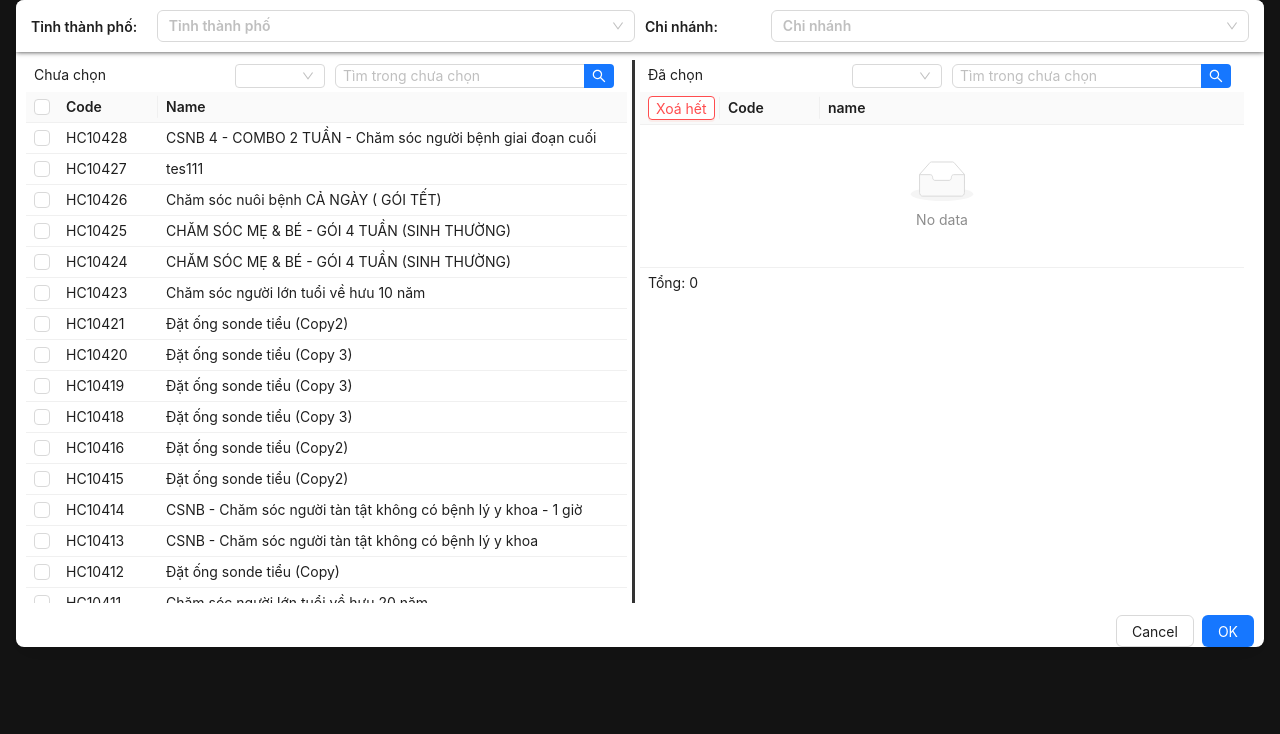
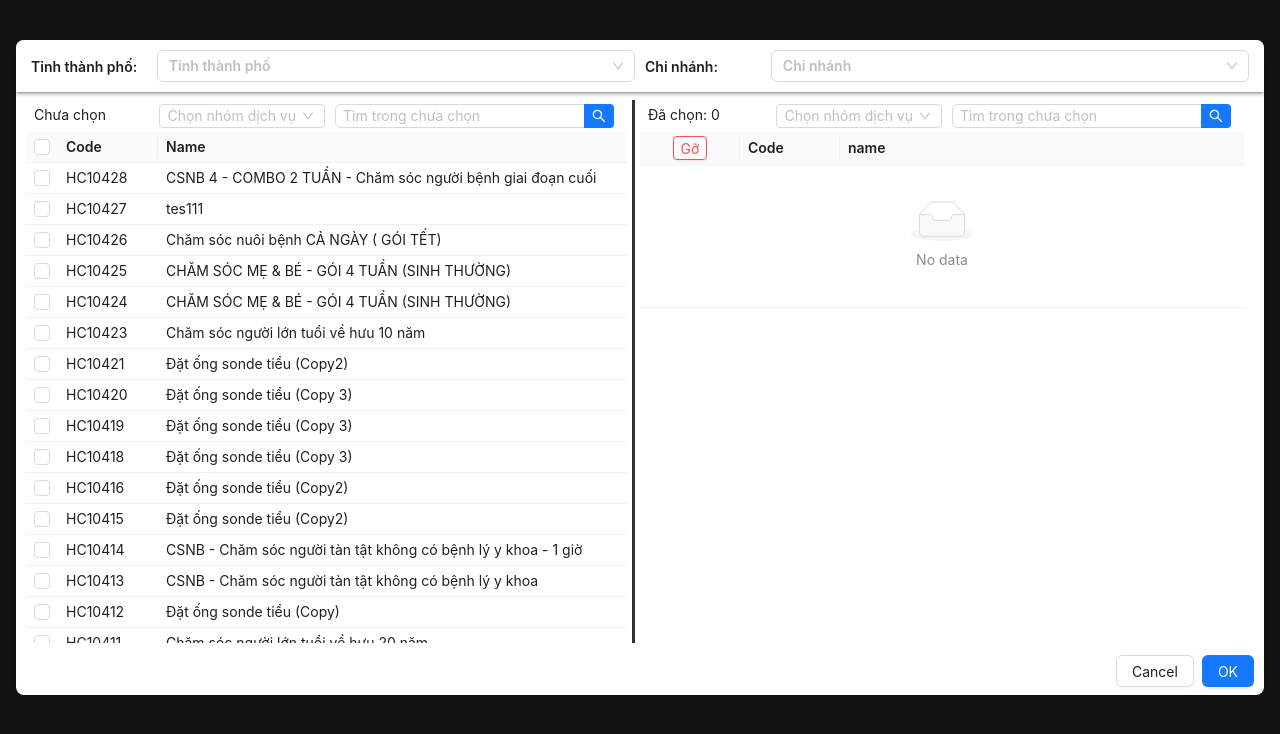
Before and after one commit to NguyenVanDat98/demo-multiple-table, a React (Vite) app: page / in a window 1280 px wide. Both pictures are taken after a click on the button "OpenModel". Shown: the top 734 px of the page. Built offline with nearby package versions, Linux system fonts and the light colour scheme.

Commit message:
update UI

```diff
--- a/src/App.tsx
+++ b/src/App.tsx
@@ -21,10 +21,14 @@ function App() {
         height={"100%"}
         title={ <HeadModal/>}
         style={{
-          top: "0px",
+          top: "40px",
         }}
         width={1400}
         styles={{
+          wrapper:{
+            height:'100vh',
+            overflowY: 'hidden',
+          },
           content: {
             overflowY: "auto",
             maxHeight: "90vh",
@@ -41,6 +45,7 @@ function App() {
             position: "sticky",
             backgroundColor: "white",
             bottom: "0px",
+            paddingBottom:8
           },
         }}
       >
--- a/src/components/FormService.tsx
+++ b/src/components/FormService.tsx
@@ -1,5 +1,5 @@
 import { DeleteOutlined } from "@ant-design/icons";
-import { Button, Col, Input, Row, Select, Table, TableProps } from "antd";
+import { Button, Col, Input, Row, Select, Table, TableProps, Tag } from "antd";
 import ConfigProvider from "antd/es/config-provider";
 import { BaseOptionType } from "antd/es/select";
 import { debounce, deburr, defaultTo, get, set, uniq, uniqBy } from "lodash";
@@ -164,14 +164,6 @@ export default function FormService(props: propsType): React.JSX.Element {
         </Col>
         <Col span={12}>
           <TableRender
-            summary={() => (
-              <Table.Summary fixed={"bottom"}>
-                <Table.Summary.Cell index={0} colSpan={3}>
-                  Tổng: {selectedRowKeys.length}
-                </Table.Summary.Cell>
-              </Table.Summary>
-              )}
-
             dataSource={servicesChoose}
             filterData={({ _id, category }) =>
               selectedRowKeys.includes(_id) &&
@@ -179,8 +171,11 @@ export default function FormService(props: propsType): React.JSX.Element {
             }
             columns={[
               {
-                title: () => (
-                  <Button
+                title: () => {
+                  const count = servicesChoose.filter(({ _id, category }) =>
+                    selectedRowKeys.includes(_id) &&
+                    (filterChoose ? category._id === filterChoose : true)).length
+                  return <Button
                   onClick={() => {
                     setSelectedRowKeys(
                       services
@@ -193,13 +188,13 @@ export default function FormService(props: propsType): React.JSX.Element {
                   size="small"
                   danger
                 >
-                  Xoá hết
+                  Gỡ {Boolean(count) &&<Tag color="red" style={{marginInlineEnd:0,marginRight:-8,paddingInline:10,paddingBlock:1}}>{count}</Tag> }
                 </Button>
-                ),
+                },
                 colSpan: 1,
                 dataIndex: "_id",
                 align: "center",
-                width: "80px",
+                width: "100px",
                 render(id) {
                   return (
                     <Button
@@ -244,7 +239,7 @@ export default function FormService(props: propsType): React.JSX.Element {
                 searchValue={valueSearchChoose}
                 value={filterChoose}
                 options={categories}
-                title="Đã chọn"
+                title={"Đã chọn: "+ selectedRowKeys.length}
                 placeholder="Tìm trong chưa chọn"
               />
             )}
@@ -321,6 +316,7 @@ const TitleAndSearch = memo(function ({
             size="small"
             value={value}
             options={options ?? []}
+            placeholder='Chọn nhóm dịch vụ'
             popupMatchSelectWidth={false}
           />
         </Col>
```
